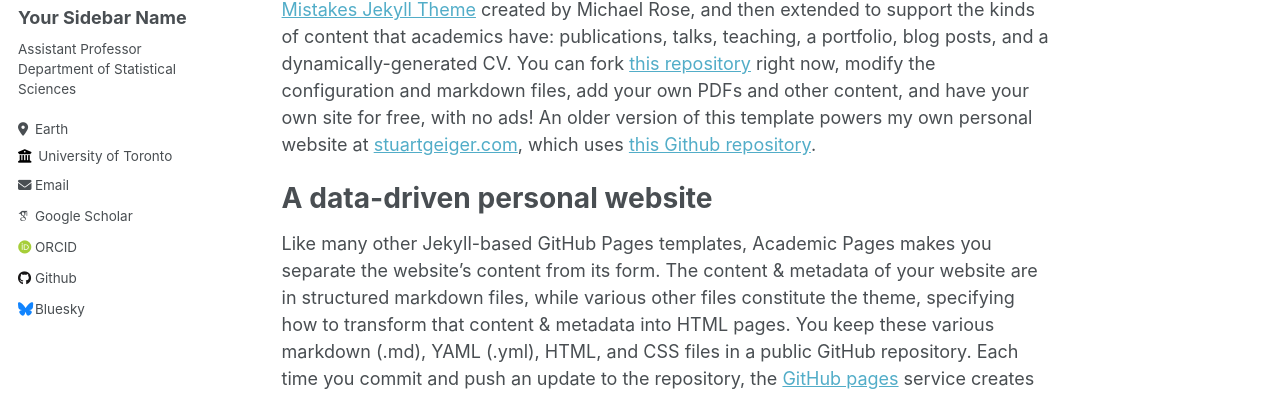
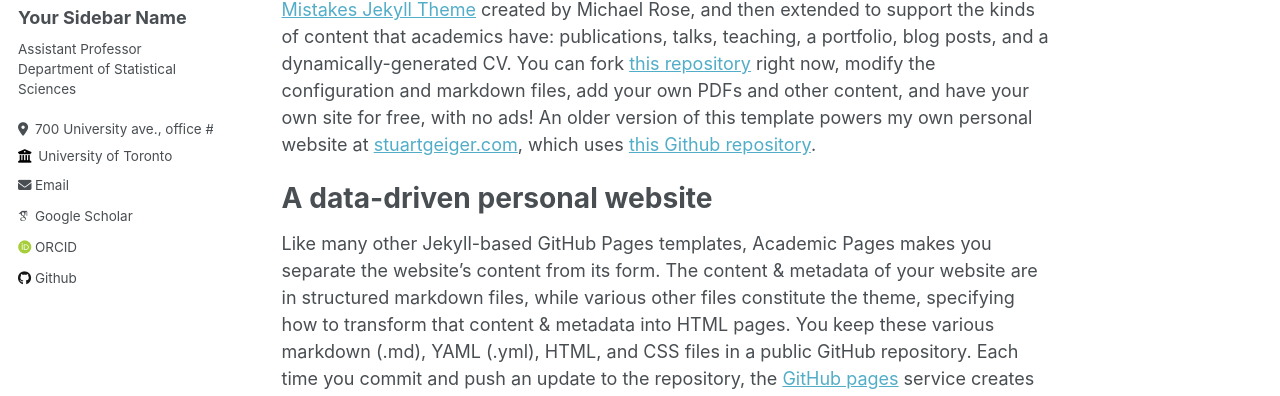
Before and after one commit to ElenaTuzhilina/elenatuzhilina, a Jekyll site: the page built from _pages/about.md, in a window 1280 px wide. Shown: the part 288-684 px from the top of the page. Built offline with Jekyll 4.4.1, drawn with Linux system fonts in a browser that asks for light colours; some web fonts are replaced.

Commit message:
Update _config.yml

```diff
--- a/_config.yml
+++ b/_config.yml
@@ -25,7 +25,7 @@ author:
   name             : "Your Sidebar Name"
   pronouns         : # example: "she/her"
   bio              : "Assistant Professor \n Department of Statistical Sciences"
-  location         : "Earth"
+  location         : "700 University ave., office #9086, Toronto, ON, Canada"
   employer         : "University of Toronto"
   uri              : # URL
   email            : "elena.tuzhilina@utoronto.ca"
@@ -48,7 +48,7 @@ author:
   stackoverflow    : # User number or user number and name (i.e., use "1" or "1/jeff-atwood")
 
   # Social media
-  bluesky          : "bsky.app" # Replace this with you Bluesky username
+  bluesky          : # "bsky.app" # Replace this with you Bluesky username
   facebook         : # Username
   flickr           : # Username
   foursquare       : # Username
```
